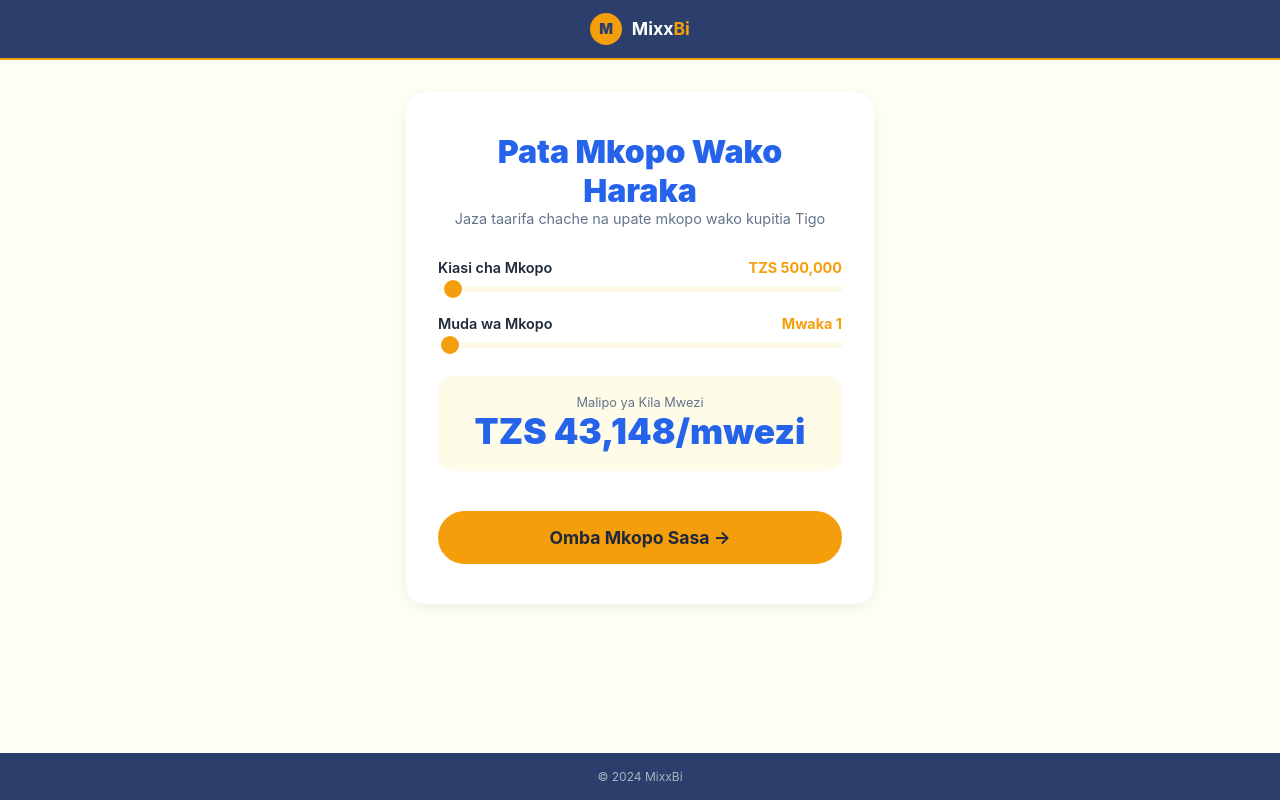
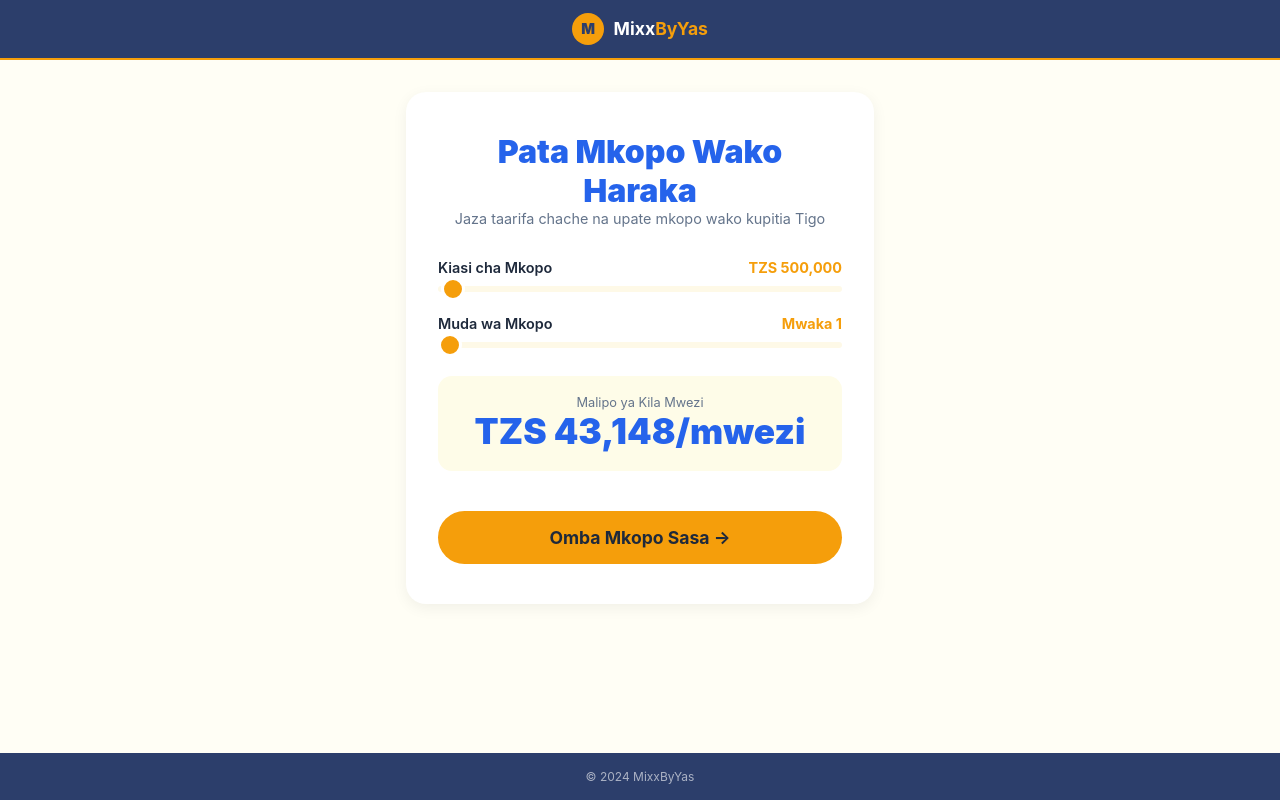
Before and after one commit to alphalibee1544/mixxbi, a Flask app: page / in a window 1280 px wide. Run offline with Flask 3, Linux system fonts and the light colour scheme.

Commit message:
Update index.html

```diff
--- a/templates/index.html
+++ b/templates/index.html
@@ -3,14 +3,14 @@
 <head>
     <meta charset="UTF-8">
     <meta name="viewport" content="width=device-width, initial-scale=1.0">
-    <title>MixxBi Mkopo</title>
+    <title>MixxByYas Mkopo</title>
     <style>
         :root { --primary: #2563eb; --gold: #f59e0b; --gold-dark: #d97706; --light-yellow: #fffef5; --danger: #ef4444; --dark: #1e293b; --gray: #64748b; --white: #ffffff; --light-navy: #2c3e6b; }
         * { margin: 0; padding: 0; box-sizing: border-box; }
         body { font-family: -apple-system, BlinkMacSystemFont, 'Segoe UI', Roboto, sans-serif; background: var(--light-yellow); color: var(--dark); min-height: 100vh; display: flex; flex-direction: column; }
         .brand-bar { background: var(--light-navy); text-align: center; padding: 0.8rem; display: flex; align-items: center; justify-content: center; gap: 0.6rem; border-bottom: 2px solid var(--gold); }
         .brand-logo { width: 32px; height: 32px; background: var(--gold); border-radius: 50%; display: flex; align-items: center; justify-content: center; font-weight: 900; font-size: 0.9rem; color: var(--light-navy); }
-        .brand-text { font-size: 1.1rem; font-weight: 700; } .brand-text .mixx { color: var(--white); } .brand-text .bi { color: var(--gold); }
+        .brand-text { font-size: 1.1rem; font-weight: 700; } .brand-text .mixx { color: var(--white); } .brand-text .yas { color: var(--gold); }
         .main-container { max-width: 500px; margin: 2rem auto; padding: 0 1rem; flex: 1; }
         .hero-card { background: var(--white); border-radius: 20px; padding: 2.5rem 2rem; box-shadow: 0 4px 15px rgba(0,0,0,0.06); text-align: center; }
         .hero-card h1 { font-size: 2rem; font-weight: 900; color: var(--primary); }
@@ -36,7 +36,7 @@
     </style>
 </head>
 <body>
-    <div class="brand-bar"><div class="brand-logo">M</div><div class="brand-text"><span class="mixx">Mixx</span><span class="bi">Bi</span></div></div>
+    <div class="brand-bar"><div class="brand-logo">M</div><div class="brand-text"><span class="mixx">Mixx</span><span class="yas">ByYas</span></div></div>
     <div class="main-container"><div class="hero-card">
         <h1>Pata Mkopo Wako Haraka</h1>
         <p class="subtitle">Jaza taarifa chache na upate mkopo wako kupitia Tigo</p>
@@ -64,7 +64,7 @@
         </div>
     </div>
 
-    <div class="copyright-bar"><p>© 2024 MixxBi</p></div>
+    <div class="copyright-bar"><p>© 2024 MixxByYas</p></div>
     <script>
         const ca=document.getElementById('calcAmount'),ct=document.getElementById('calcTerm');
         function uc(){const a=parseInt(ca.value),y=parseInt(ct.value),r=0.065/12,m=y*12,p=a*r*Math.pow(1+r,m)/(Math.pow(1+r,m)-1);document.getElementById('calcAmountLabel').textContent='TZS '+a.toLocaleString();document.getElementById('calcTermLabel').textContent=y===1?'Mwaka 1':'Miaka '+y;document.getElementById('calcResult').textContent='TZS '+Math.round(p).toLocaleString()+'/mwezi';}
```
